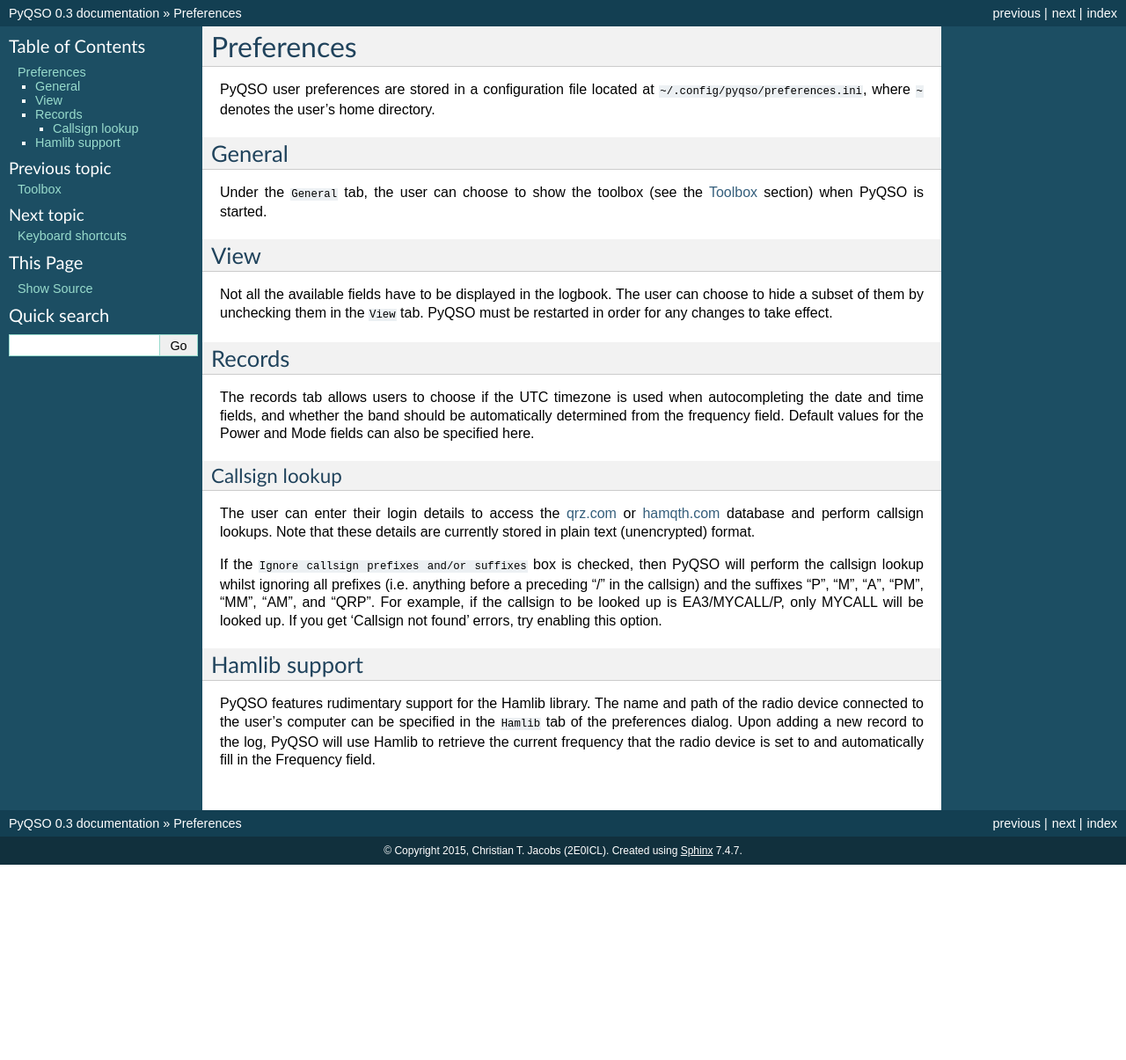
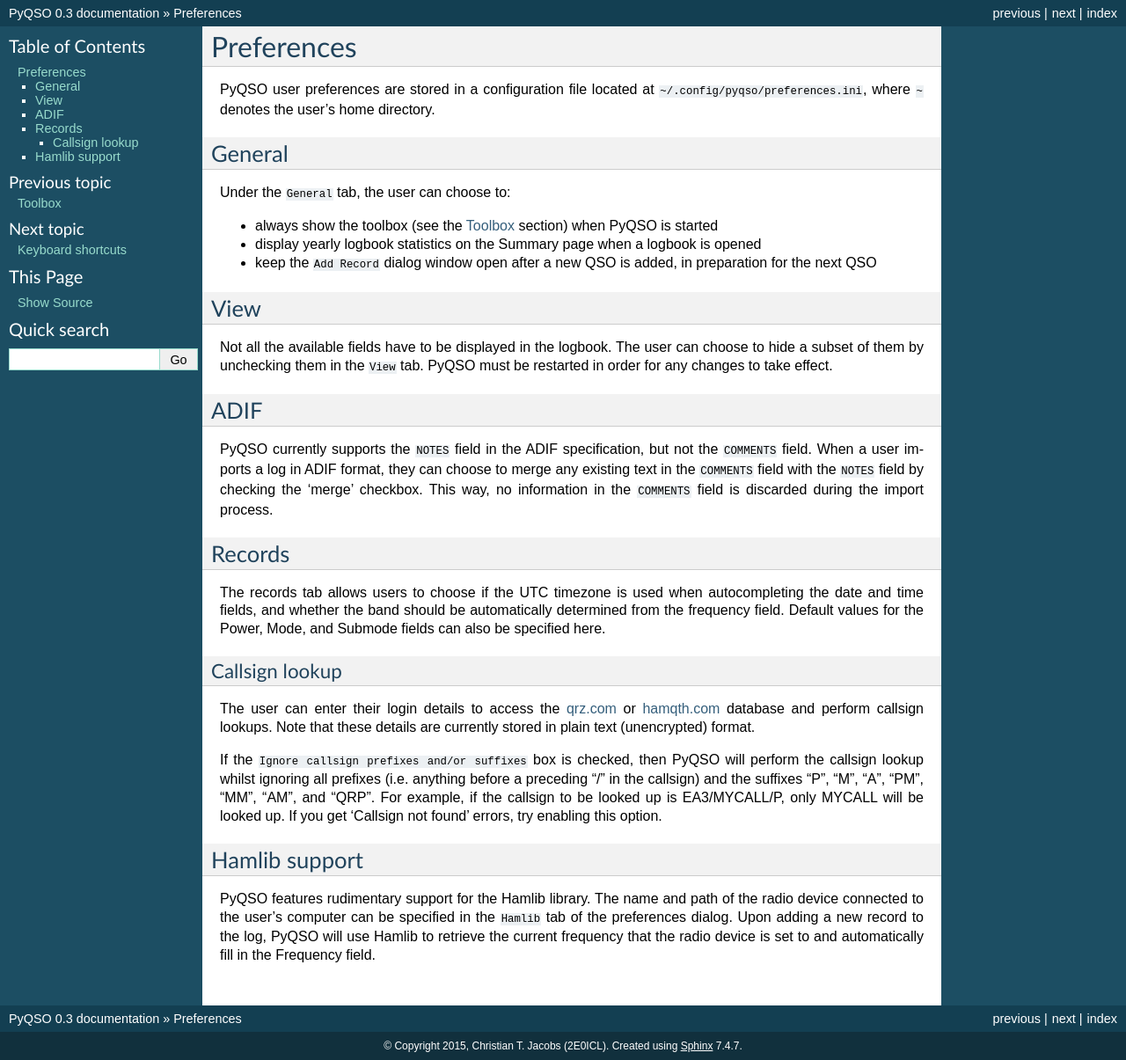
Before and after one commit to ctjacobs/pyqso, a Sphinx documentation site: the page built from docs/source/preferences.rst, in a window 1280 px wide. Shown: the whole page at 88% size. Built offline with Sphinx 7.4.7, drawn with Linux system fonts in a browser that asks for light colours; before the commit the page ends 983 px from its top, so only the background shows below that.

```diff
--- a/docs/source/log_management.rst
+++ b/docs/source/log_management.rst
@@ -22,7 +22,7 @@ name must not be a number.
 Note: When logs are stored in the database file, field/column names from
 the ADIF standard are used. However, please note that only the following
 subset of all the ADIF fields is considered: CALL, QSO\_DATE, TIME\_ON,
-FREQ, BAND, MODE, TX\_PWR, RST\_SENT, RST\_RCVD, QSL\_SENT, QSL\_RCVD,
+FREQ, BAND, MODE, SUBMODE, TX\_PWR, RST\_SENT, RST\_RCVD, QSL\_SENT, QSL\_RCVD,
 NOTES, NAME, ADDRESS, STATE, COUNTRY, DXCC, CQZ, ITUZ, IOTA. Visit the `ADIF website <http://adif.org/>`_ for more information about these fields.
 
 Renaming a log
--- a/docs/source/preferences.rst
+++ b/docs/source/preferences.rst
@@ -7,21 +7,28 @@ PyQSO user preferences are stored in a configuration file located at
 General
 -------
 
-Under the ``General`` tab, the user can choose to show the toolbox (see
-the `Toolbox <toolbox.html>`_ section) when PyQSO is started.
+Under the ``General`` tab, the user can choose to:
+
+-  always show the toolbox (see the `Toolbox <toolbox.html>`_ section) when PyQSO is started
+
+-  display yearly logbook statistics on the Summary page when a logbook is opened
+
+-  keep the ``Add Record`` dialog window open after a new QSO is added, in preparation for the next QSO
 
 View
 ----
 
-Not all the available fields have to be displayed in the logbook. The
-user can choose to hide a subset of them by unchecking them in the
-``View`` tab. PyQSO must be restarted in order for any changes to take
-effect.
+Not all the available fields have to be displayed in the logbook. The user can choose to hide a subset of them by unchecking them in the ``View`` tab. PyQSO must be restarted in order for any changes to take effect.
+
+ADIF
+----
+
+PyQSO currently supports the ``NOTES`` field in the ADIF specification, but not the ``COMMENTS`` field. When a user imports a log in ADIF format, they can choose to merge any existing text in the ``COMMENTS`` field with the ``NOTES`` field by checking the 'merge' checkbox. This way, no information in the ``COMMENTS`` field is discarded during the import process.
 
 Records
 -------
 
-The records tab allows users to choose if the UTC timezone is used when autocompleting the date and time fields, and whether the band should be automatically determined from the frequency field. Default values for the Power and Mode fields can also be specified here.
+The records tab allows users to choose if the UTC timezone is used when autocompleting the date and time fields, and whether the band should be automatically determined from the frequency field. Default values for the Power, Mode, and Submode fields can also be specified here.
 
 Callsign lookup
 ~~~~~~~~~~~~~~~
```
Also changed, not shown: CHANGELOG.md (+1 -0 lines), docs/source/toolbox.rst (+5 -3 lines).
